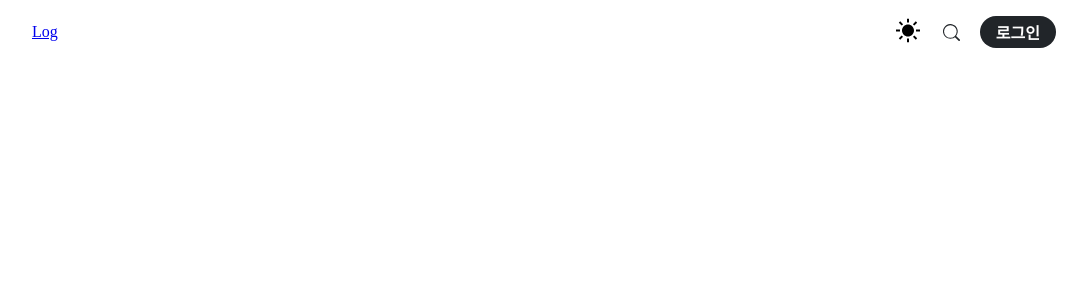
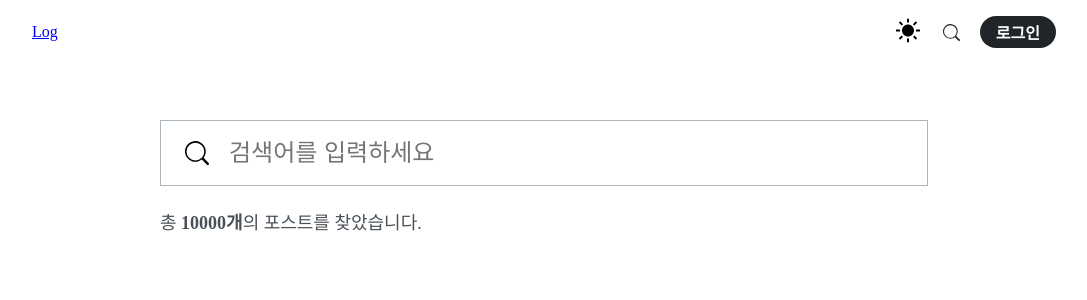
Before and after one commit to geunheejung/glog, a React (Create React App) app: page /search in a window 1280 px wide. Before the commit this address had no page. Shown: the top 300 px of the page, without its empty margins (96-1183 px from the left). Built offline with nearby package versions, Linux system fonts and the light colour scheme.

Commit message:
게시글 검색 작업.

```diff
--- a/src/App.tsx
+++ b/src/App.tsx
@@ -2,6 +2,7 @@ import React from 'react';
 import { Routes, Route } from 'react-router-dom';
 import { ToastContainer } from 'react-toastify';
 import Main from 'pages/Main';
+import Search from 'pages/Main/Search';
 import Header from 'layouts/Header';
 import './styles.css';
 
@@ -11,6 +12,7 @@ const App: React.VFC = () => {
       <Header />
       <Routes>
         <Route path="/" element={<Main />} />
+        <Route path="/search" element={<Search />} />
       </Routes>
       <ToastContainer />
     </div>
--- /dev/null
+++ b/src/api/post.ts
@@ -0,0 +1 @@
+const search = () => {};
--- a/src/hooks/useAuth.ts
+++ b/src/hooks/useAuth.ts
@@ -16,8 +16,8 @@ export const useLogin = (success: () => void) => {
       toast.success('로그인');
       success();
     },
-    onError: err => {
-      console.log(err);
+    onError: () => {
+      toast.error('로그인 실패');
     },
   });
 
--- a/src/layouts/Header/index.tsx
+++ b/src/layouts/Header/index.tsx
@@ -17,7 +17,7 @@ const Header: React.VFC = () => {
     setIsMenuOpen(!isMenuOpen);
   }, [isMenuOpen]);
 
-  const ninkname = data?.data.nickname;
+  const nickname = data?.data.nickname;
 
   return (
     <header className="header r-grid">
@@ -48,9 +48,9 @@ const Header: React.VFC = () => {
               ></path>
             </svg>
           </a>
-          {ninkname ? (
+          {nickname ? (
             <div onClick={toggleMenu} className="nickname">
-              <span>{ninkname}</span>
+              <span>{nickname}</span>
               <svg
                 stroke="currentColor"
                 fill="currentColor"
--- /dev/null
+++ b/src/pages/Main/Search/index.tsx
@@ -0,0 +1,49 @@
+import Reaat, { useCallback, useState, VFC } from 'react';
+import './styles.css';
+
+const Search: VFC = () => {
+  const [value, setValue] = useState('');
+
+  const handleInput = useCallback(
+    (e: React.ChangeEvent<HTMLInputElement>) => {
+      setValue(e.target.value);
+      /*
+        1. value를 서버로 요청한다.
+      */
+    },
+    [value]
+  );
+
+  return (
+    <div className="search-wrapper">
+      <form className="search-form">
+        <svg width="17" height="17" viewBox="0 0 17 17">
+          <path
+            fill-rule="evenodd"
+            d="M13.66 7.36a6.3 6.3 0 1 1-12.598 0 6.3 6.3 0 0 1 12.598 0zm-1.73 5.772a7.36 7.36 0 1 1 1.201-1.201l3.636 3.635c.31.31.31.815 0 1.126l-.075.075a.796.796 0 0 1-1.126 0l-3.636-3.635z"
+            clip-rule="evenodd"
+            fill="currentColor"
+          ></path>
+        </svg>
+        <input
+          placeholder="검색어를 입력하세요"
+          value={value}
+          onChange={handleInput}
+        />
+      </form>
+      <p className="result-info">
+        총 <b>10000개</b>의 포스트를 찾았습니다.
+      </p>
+      <div className="result-list">
+        <section>
+          <div className="user-info"></div>
+          <a className="thumbnail" href="" />
+          <a className="title" href=""></a>
+          <p className="summary"></p>
+        </section>
+      </div>
+    </div>
+  );
+};
+
+export default Search;
--- /dev/null
+++ b/src/pages/Main/Search/styles.css
@@ -0,0 +1,44 @@
+.search-wrapper {
+  margin: 3.5rem auto 0 auto;
+  width: 768px;
+}
+
+.search-wrapper .search-form {
+  display: flex;
+  align-items: center;
+  margin: 0 0 1.5rem 0;
+  padding: 0 1.5rem;
+  height: 4rem;
+  transition: all 0.125s ease-in 0s;
+  border: 1px solid var(--border2);
+  cursor: text;
+}
+
+.search-form svg {
+  width: 1.5rem;
+  height: 1.5rem;
+  margin: 0 1.25rem 0 0;
+  transition: all 0.125s ease-in 0s;
+  flex-shrink: 0;
+}
+
+.search-form input {
+  flex: 1 1 0%;
+  padding: 0;
+  min-width: 0px;
+  height: 2rem;
+  transition: all 0.125s ease-in 0s;
+  border: none;
+  outline: 0px;
+  background: transparent;
+  color: var(--text2);
+  font-size: 1.5rem;
+  line-height: 2rem;
+}
+
+.search-wrapper .result-info {
+  margin-bottom: 4rem;
+  font-size: 1.125rem;
+  line-height: 1.5;
+  color: var(--text2);
+}
```
